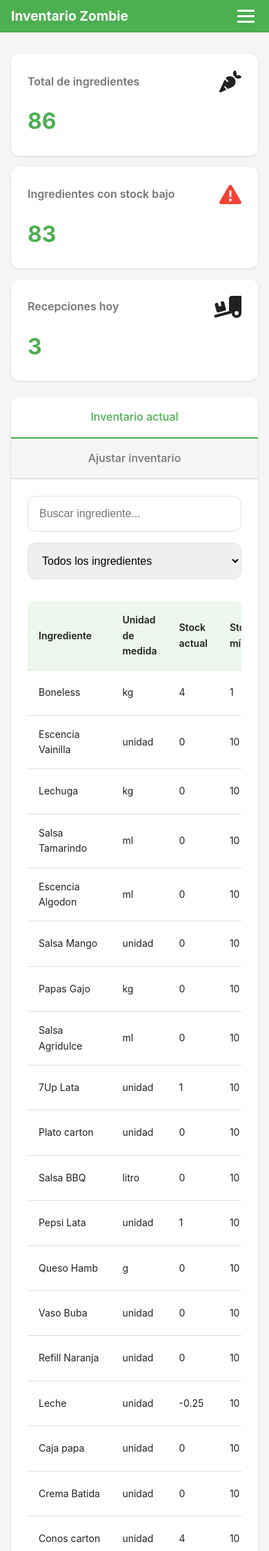
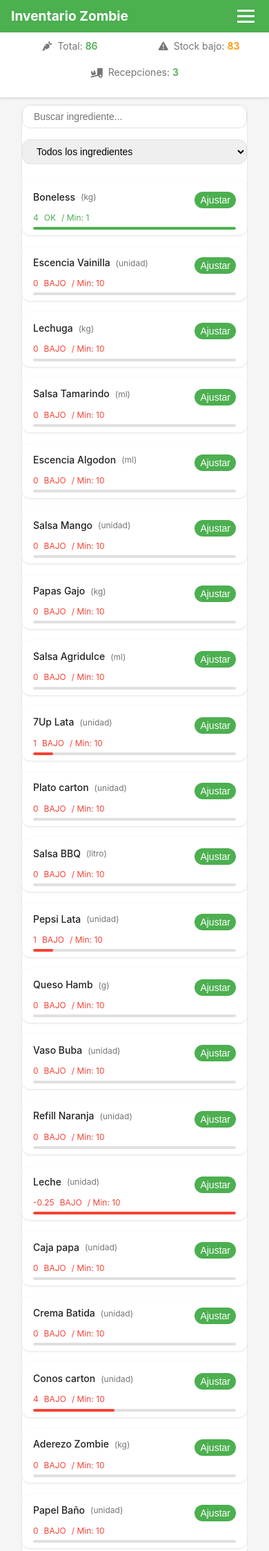
Before and after one commit to Kace27/inventario_zombie, a Flask app: page /inventario/dashboard in a window 390 px wide. Shown: the top 2249 px of the page at 69% size. Run offline with Flask 3, Linux system fonts and the light colour scheme; data comes from the database, SQL or seed files in the repository; both versions use the stored data as it was after the commit; some libraries are stand-ins or nearby versions.

Commit message:
Update dashboard.html to improve layout and responsiveness. Introduced a fixed header, adjusted padding, and refined styling for better user experience. Removed unused code related to the adjustment table to streamline functionality.

```diff
--- a/templates/ingredientes/dashboard.html
+++ b/templates/ingredientes/dashboard.html
@@ -28,6 +28,7 @@
         --spacing-sm: 8px;
         --spacing-md: 16px;
         --spacing-lg: 24px;
+        --header-height: 100px;
     }
 
     * {
@@ -43,6 +44,7 @@
         -webkit-font-smoothing: antialiased;
         -moz-osx-font-smoothing: grayscale;
         overflow-x: hidden;
+        padding-top: calc(var(--header-height) + var(--spacing-lg));
     }
 
     .container {
@@ -53,56 +55,54 @@
     }
 
     .page-header {
-        text-align: center;
-        margin-bottom: var(--spacing-lg);
+        position: fixed;
+        top: 0;
+        left: 0;
+        right: 0;
+        height: var(--header-height);
+        display: flex;
+        align-items: center;
+        justify-content: space-between;
+        padding: 0 var(--spacing-md);
+        background-color: var(--surface-color);
+        border-bottom: 1px solid var(--border-color);
+        box-shadow: var(--shadow-small);
+        z-index: 100;
     }
 
     h1 {
-        font-size: 1.5rem;
+        font-size: 1.25rem;
         font-weight: 600;
-        color: var(--secondary-color);
-        margin-bottom: var(--spacing-md);
-    }
-
-    .dashboard-container {
-        display: grid;
-        grid-template-columns: repeat(auto-fit, minmax(300px, 1fr));
-        gap: var(--spacing-md);
-        margin-bottom: var(--spacing-lg);
-    }
-
-    .dashboard-card {
-        background-color: var(--surface-color);
-        border-radius: var(--radius-medium);
-        box-shadow: var(--shadow-small);
-        padding: var(--spacing-lg);
-        transition: all 0.2s ease;
-    }
-
-    .dashboard-card:hover {
-        transform: translateY(-2px);
-        box-shadow: var(--shadow-medium);
-    }
-
-    .dashboard-card-header {
-        display: flex;
-        justify-content: space-between;
-        align-items: center;
-        margin-bottom: var(--spacing-md);
-    }
-
-    .dashboard-card-title {
-        font-size: 1rem;
-        font-weight: 600;
-        color: var(--text-secondary);
+        color: var(--text-primary);
         margin: 0;
     }
 
-    .dashboard-card-value {
-        font-size: 2rem;
-        font-weight: 700;
+    .header-stats {
+        display: flex;
+        gap: var(--spacing-lg);
+        align-items: center;
+    }
+
+    .stat-item {
+        display: flex;
+        align-items: center;
+        gap: var(--spacing-sm);
+        font-size: 0.875rem;
+        color: var(--text-secondary);
+    }
+
+    .stat-value {
+        font-weight: 600;
         color: var(--primary-color);
-        margin-top: var(--spacing-sm);
+    }
+
+    .stat-warning {
+        color: var(--warning-color);
+    }
+
+    .main-content {
+        position: relative;
+        z-index: 1;
     }
 
     .tab-container {
@@ -120,7 +120,7 @@
     }
 
     .tab-button {
-        padding: var(--spacing-md) var(--spacing-lg);
+        padding: var(--spacing-sm) var(--spacing-lg);
         background: none;
         border: none;
         color: var(--text-secondary);
@@ -141,7 +141,7 @@
 
     .tab-content {
         display: none;
-        padding: var(--spacing-lg);
+        padding: var(--spacing-md);
     }
 
     .tab-content.active {
@@ -151,7 +151,7 @@
     .filter-row {
         display: flex;
         gap: var(--spacing-md);
-        margin-bottom: var(--spacing-lg);
+        margin-bottom: var(--spacing-md);
     }
 
     .filter-item {
@@ -160,10 +160,10 @@
 
     .form-control {
         width: 100%;
-        padding: var(--spacing-md);
+        padding: var(--spacing-sm) var(--spacing-md);
         border: 1px solid var(--border-color);
         border-radius: var(--radius-medium);
-        font-size: 1rem;
+        font-size: 0.875rem;
         transition: all 0.2s ease;
     }
 
@@ -193,25 +193,56 @@
         font-size: 0.875rem;
     }
 
-    .stock-table tr:last-child td {
-        border-bottom: none;
+    .ingredient-cell {
+        display: flex;
+        flex-direction: column;
+        gap: var(--spacing-xs);
+        width: 100%;
     }
 
-    .stock-table tr:hover {
-        background-color: var(--primary-light);
+    .ingredient-header {
+        display: flex;
+        justify-content: space-between;
+        align-items: center;
+        width: 100%;
     }
 
-    .low-stock {
-        color: var(--error-color);
-        font-weight: 600;
+    .ingredient-name {
+        font-weight: 500;
+        display: flex;
+        align-items: center;
+        gap: var(--spacing-sm);
     }
 
-    .stock-warning {
-        color: var(--warning-color);
-        font-weight: 600;
+    .ingredient-unit {
+        color: var(--text-secondary);
+        font-size: 0.75rem;
+        font-weight: normal;
     }
 
-    .stock-ok {
+    .stock-status {
+        display: flex;
+        flex-direction: column;
+        gap: var(--spacing-xs);
+        width: 100%;
+    }
+
+    .status-text {
+        font-size: 0.75rem;
+        display: flex;
+        align-items: center;
+        gap: var(--spacing-sm);
+    }
+
+    .status-text.low-stock {
+        color: var(--error-color);
+    }
+
+    .status-text.stock-warning {
+        color: var(--warning-color);
+    }
+
+    .status-text.stock-ok {
         color: var(--success-color);
     }
 
@@ -219,8 +250,7 @@
         width: 100%;
         background-color: var(--border-color);
         border-radius: var(--radius-small);
-        height: 6px;
-        margin-top: var(--spacing-xs);
+        height: 4px;
         overflow: hidden;
     }
 
@@ -342,12 +372,32 @@
     }
 
     @media (max-width: 768px) {
-        .container {
-            padding: var(--spacing-sm);
+        :root {
+            --header-height: auto;
         }
 
-        .dashboard-container {
-            grid-template-columns: 1fr;
+        body {
+            padding-top: 120px;
+        }
+
+        .page-header {
+            height: auto;
+            flex-direction: column;
+            padding: var(--spacing-md);
+        }
+
+        .header-stats {
+            width: 100%;
+            flex-wrap: wrap;
+            gap: var(--spacing-md);
+            justify-content: space-between;
+            padding: var(--spacing-sm) 0;
+        }
+
+        .stat-item {
+            flex: 1;
+            min-width: 120px;
+            justify-content: center;
         }
 
         .filter-row {
@@ -377,10 +427,39 @@
             padding: var(--spacing-md);
         }
 
-        .stock-table {
+        .stock-table thead {
+            display: none;
+        }
+
+        .stock-table,
+        .stock-table tbody,
+        .stock-table tr,
+        .stock-table td {
             display: block;
-            overflow-x: auto;
-            -webkit-overflow-scrolling: touch;
+            width: 100%;
+        }
+
+        .stock-table tr {
+            margin-bottom: var(--spacing-md);
+            background-color: var(--surface-color);
+            border-radius: var(--radius-medium);
+            box-shadow: var(--shadow-small);
+            overflow: hidden;
+        }
+
+        .stock-table td {
+            padding: var(--spacing-sm) var(--spacing-md);
+            border: none;
+        }
+
+        .stock-table td:last-child {
+            display: none;
+        }
+
+        .actions-cell {
+            display: flex;
+            justify-content: flex-end;
+            padding-top: var(--spacing-xs);
         }
     }
 </style>
@@ -390,41 +469,23 @@
 <div class="container">
     <div class="page-header">
         <h1>Dashboard de Inventario</h1>
+        <div class="header-stats">
+            <div class="stat-item">
+                <i class="fas fa-carrot"></i>
+                <span>Total: <span class="stat-value" id="totalIngredients">--</span></span>
             </div>
-
-    <div class="dashboard-container">
-        <div class="dashboard-card">
-            <div class="dashboard-card-header">
-                <h3 class="dashboard-card-title">Total de ingredientes</h3>
-                <i class="fas fa-carrot fa-2x"></i>
+            <div class="stat-item">
+                <i class="fas fa-exclamation-triangle"></i>
+                <span>Stock bajo: <span class="stat-value stat-warning" id="lowStockCount">--</span></span>
             </div>
-            <div class="dashboard-card-value" id="totalIngredients">--</div>
+            <div class="stat-item">
+                <i class="fas fa-truck-loading"></i>
+                <span>Recepciones: <span class="stat-value" id="todayReceptions">--</span></span>
             </div>
-
-        <div class="dashboard-card">
-            <div class="dashboard-card-header">
-                <h3 class="dashboard-card-title">Ingredientes con stock bajo</h3>
-                <i class="fas fa-exclamation-triangle fa-2x" style="color: #f44336;"></i>
-            </div>
-            <div class="dashboard-card-value" id="lowStockCount">--</div>
-        </div>
-
-        <div class="dashboard-card">
-            <div class="dashboard-card-header">
-                <h3 class="dashboard-card-title">Recepciones hoy</h3>
-                <i class="fas fa-truck-loading fa-2x"></i>
-            </div>
-            <div class="dashboard-card-value" id="todayReceptions">--</div>
         </div>
     </div>
 
     <div class="tab-container">
-        <div class="tab-buttons">
-            <div class="tab-button active" data-tab="current-stock">Inventario actual</div>
-            <div class="tab-button" data-tab="adjust-stock">Ajustar inventario</div>
-        </div>
-
-        <div class="tab-content active" id="current-stock">
         <div class="filter-row">
             <div class="filter-item">
                 <input type="text" id="searchIngredient" class="form-control" placeholder="Buscar ingrediente...">
@@ -443,10 +504,7 @@
                 <thead>
                     <tr>
                         <th>Ingrediente</th>
-                            <th>Unidad de medida</th>
                         <th>Stock actual</th>
-                            <th>Stock mínimo</th>
-                            <th>Estado</th>
                         <th>Acciones</th>
                     </tr>
                 </thead>
@@ -454,31 +512,6 @@
                     <!-- Filled by JavaScript -->
                 </tbody>
             </table>
-            </div>
-        </div>
-
-        <div class="tab-content" id="adjust-stock">
-            <div class="filter-row">
-                <div class="filter-item">
-                    <input type="text" id="adjustSearchIngredient" class="form-control" placeholder="Buscar ingrediente para ajustar...">
-                </div>
-            </div>
-
-            <div class="table-responsive">
-                <table class="stock-table" id="adjustStockTable">
-                    <thead>
-                        <tr>
-                            <th>Ingrediente</th>
-                            <th>Unidad de medida</th>
-                            <th>Stock actual</th>
-                            <th>Ajustar</th>
-                        </tr>
-                    </thead>
-                    <tbody id="adjustStockTableBody">
-                        <!-- Filled by JavaScript -->
-                    </tbody>
-                </table>
-            </div>
         </div>
     </div>
 
@@ -538,16 +571,9 @@
 <script>
     document.addEventListener('DOMContentLoaded', function() {
         // DOM elements
-        const totalIngredients = document.getElementById('totalIngredients');
-        const lowStockCount = document.getElementById('lowStockCount');
-        const todayReceptions = document.getElementById('todayReceptions');
         const searchIngredient = document.getElementById('searchIngredient');
-        const adjustSearchIngredient = document.getElementById('adjustSearchIngredient');
         const stockFilter = document.getElementById('stockFilter');
         const stockTableBody = document.getElementById('stockTableBody');
-        const adjustStockTableBody = document.getElementById('adjustStockTableBody');
-        const tabButtons = document.querySelectorAll('.tab-button');
-        const tabContents = document.querySelectorAll('.tab-content');
         const adjustModal = document.getElementById('adjustModal');
         const adjustForm = document.getElementById('adjustForm');
         const adjustIngredientId = document.getElementById('adjustIngredientId');
@@ -560,30 +586,13 @@
 
         // State variables
         let ingredientsList = [];
-        let todayReceptionsCount = 0;
 
         // Initialize
         loadDashboardData();
 
         // Event listeners
         searchIngredient.addEventListener('input', filterStockTable);
-        adjustSearchIngredient.addEventListener('input', filterAdjustTable);
         stockFilter.addEventListener('change', filterStockTable);
-
-        // Tab switching
-        tabButtons.forEach(button => {
-            button.addEventListener('click', function() {
-                const tabId = this.getAttribute('data-tab');
-
-                // Remove active class from all buttons and contents
-                tabButtons.forEach(btn => btn.classList.remove('active'));
-                tabContents.forEach(content => content.classList.remove('active'));
-
-                // Add active class to current button and content
-                this.classList.add('active');
-                document.getElementById(tabId).classList.add('active');
-            });
-        });
 
         // Modal events
         modalClose.addEventListener('click', closeModal);
@@ -634,7 +643,6 @@
 
                     // Render tables
                     renderStockTable();
-                    renderAdjustTable();
                 })
                 .catch(error => {
                     console.error('Error loading ingredients:', error);
@@ -721,17 +729,30 @@
                 }
 
                 row.innerHTML = `
-                    <td>${ingredient.nombre}</td>
-                    <td>${ingredient.unidad_medida}</td>
-                    <td>${ingredient.cantidad_actual}</td>
-                    <td>${ingredient.stock_minimo !== null ? ingredient.stock_minimo : '-'}</td>
-                    <td class="${statusClass}">
-                        ${stockStatus}
+                    <td>
+                        <div class="ingredient-cell">
+                            <div class="ingredient-header">
+                                <div class="ingredient-name">
+                                    ${ingredient.nombre}
+                                    <span class="ingredient-unit">(${ingredient.unidad_medida})</span>
+                                </div>
+                                <button class="btn btn-sm btn-primary adjust-btn" data-id="${ingredient.id}">
+                                    Ajustar
+                                </button>
+                            </div>
+                            <div class="stock-status">
+                                <div class="status-text ${statusClass}">
+                                    <span>${ingredient.cantidad_actual}</span>
+                                    <span>${stockStatus}</span>
+                                    ${ingredient.stock_minimo !== null ? `<span>/ Min: ${ingredient.stock_minimo}</span>` : ''}
+                                </div>
                                 <div class="progress-container">
                                     <div class="progress-bar ${progressClass}" style="width: ${progressWidth}"></div>
                                 </div>
+                            </div>
+                        </div>
                     </td>
-                    <td>
+                    <td class="actions-cell">
                         <button class="btn btn-sm btn-primary adjust-btn" data-id="${ingredient.id}">
                             Ajustar
                         </button>
@@ -751,51 +772,9 @@
             });
         }
 
-        // Function to render adjustment table
-        function renderAdjustTable() {
-            adjustStockTableBody.innerHTML = '';
-
-            const searchTerm = adjustSearchIngredient.value.trim().toLowerCase();
-
-            const filteredIngredients = ingredientsList.filter(ingredient =>
-                ingredient.nombre.toLowerCase().includes(searchTerm)
-            );
-
-            filteredIngredients.forEach(ingredient => {
-                const row = document.createElement('tr');
-
-                row.innerHTML = `
-                    <td>${ingredient.nombre}</td>
-                    <td>${ingredient.unidad_medida}</td>
-                    <td>${ingredient.cantidad_actual}</td>
-                    <td>
-                        <button class="btn btn-sm btn-primary adjust-btn" data-id="${ingredient.id}">
-                            Ajustar
-                        </button>
-                    </td>
-                `;
-
-                adjustStockTableBody.appendChild(row);
-            });
-
-            // Add event listeners to adjust buttons
-            const adjustButtons = document.querySelectorAll('.adjust-btn');
-            adjustButtons.forEach(button => {
-                button.addEventListener('click', function() {
-                    const id = this.getAttribute('data-id');
-                    openAdjustModal(id);
-                });
-            });
-        }
-
         // Function to filter stock table
         function filterStockTable() {
             renderStockTable();
-        }
-
-        // Function to filter adjust table
-        function filterAdjustTable() {
-            renderAdjustTable();
         }
 
         // Function to open adjustment modal
@@ -922,7 +901,6 @@
 
                 // Re-render tables
                 renderStockTable();
-                renderAdjustTable();
 
                 // Refresh dashboard counts
                 const lowStockIngredients = ingredientsList.filter(ingredient =>
```
Also changed, not shown: instance/inventario_zombie.sqlite, 2 other files. Lines whose indentation alone changed are shown as unchanged.
